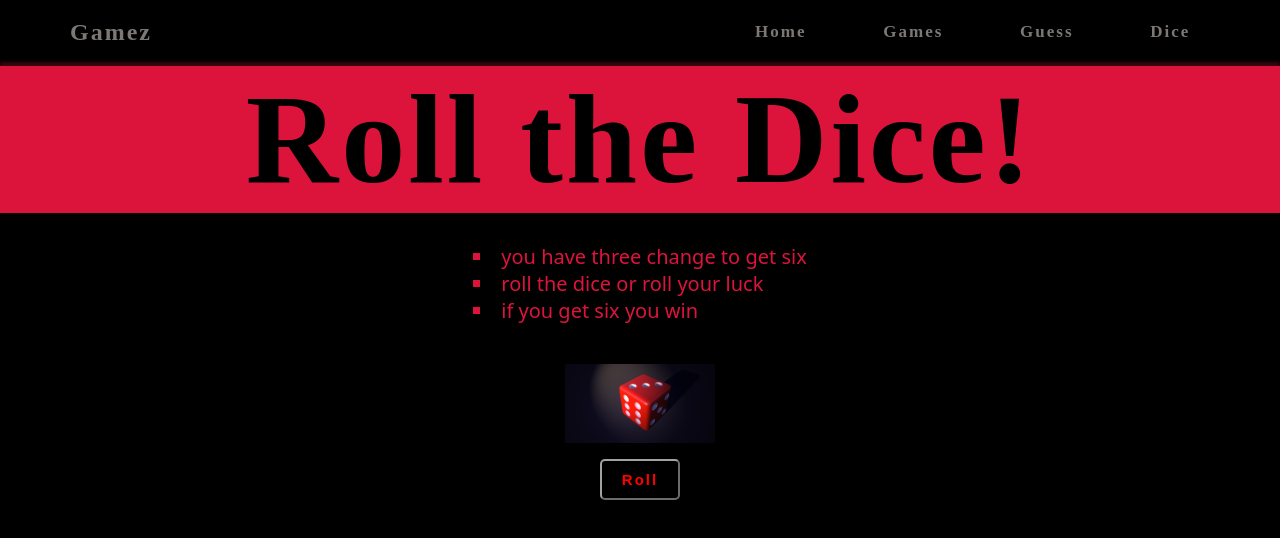
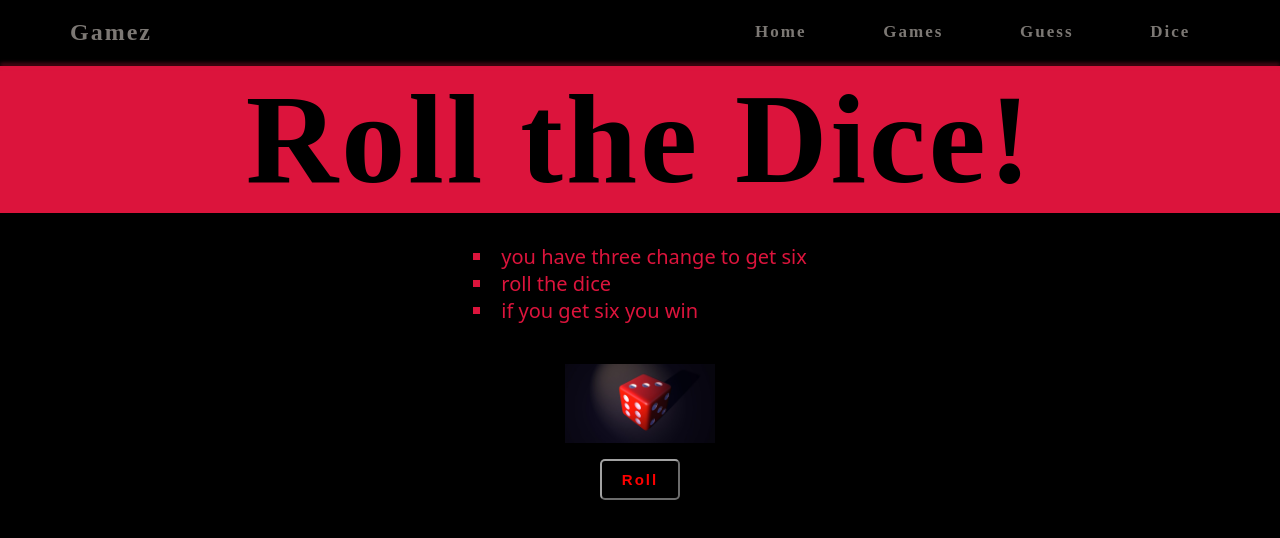
Before and after one commit to ansumnx/Gamez, a React (Vite) app: page /#/dice in a window 1280 px wide. Shown: the top 538 px of the page. Built offline with nearby package versions, Linux system fonts and the light colour scheme.

Commit message:
reactwebsite

```diff
--- a/package.json
+++ b/package.json
@@ -1,15 +1,19 @@
 {
   "name": "gamez",
+  "homepage": "https://ansumnx.github.io/gamez",
   "private": true,
   "version": "0.0.0",
   "type": "module",
   "scripts": {
+    "predeploy":"npm run build",
+    "deploy":"gh-pages -d build",
     "dev": "vite",
     "build": "vite build",
     "lint": "eslint . --ext js,jsx --report-unused-disable-directives --max-warnings 0",
     "preview": "vite preview"
   },
   "dependencies": {
+    "gh-pages": "^6.1.1",
     "react": "^18.2.0",
     "react-dom": "^18.2.0",
     "react-router-dom": "^6.22.0"
--- a/src/Dice/Dice.jsx
+++ b/src/Dice/Dice.jsx
@@ -8,11 +8,11 @@ const Dice = () => {
 let rolled=()=>{
   let roll=Math.floor(Math.random()*6)+1;
   if(roll==6){
-    setdice("lucky! you")
+    setdice("Lucky! You")
   }
   else
   {
-    setdice("rollagain");
+    setdice("Roll Again");
   }
 };
 let roled =(event)=>{
@@ -35,7 +35,7 @@ let rotate={
 
       <div className='instruction'>
         <li className='li'>you have three change to get six</li>
-        <li className='li'>Roll the dice or Roll your luck</li>
+        <li className='li'>Roll the dice</li>
         <li className='li'>If you get six you win</li>
       </div>
       <div className='diceimg'>
--- a/src/Guess/Guess.jsx
+++ b/src/Guess/Guess.jsx
@@ -12,7 +12,7 @@ const Guess = () => {
     let aiguess = Math.floor(Math.random() * 10) + 1;
 
     if (myguess === aiguess) {
-      setvalue("Yeah!, your guess is correct");
+      setvalue("Yeah! your guess is correct");
     }
     else if (myguess > 10 || myguess < 0 || isNaN(myguess)) {
 
```
Also changed, not shown: 1 other file (tests, documents, lock files or other folders).
